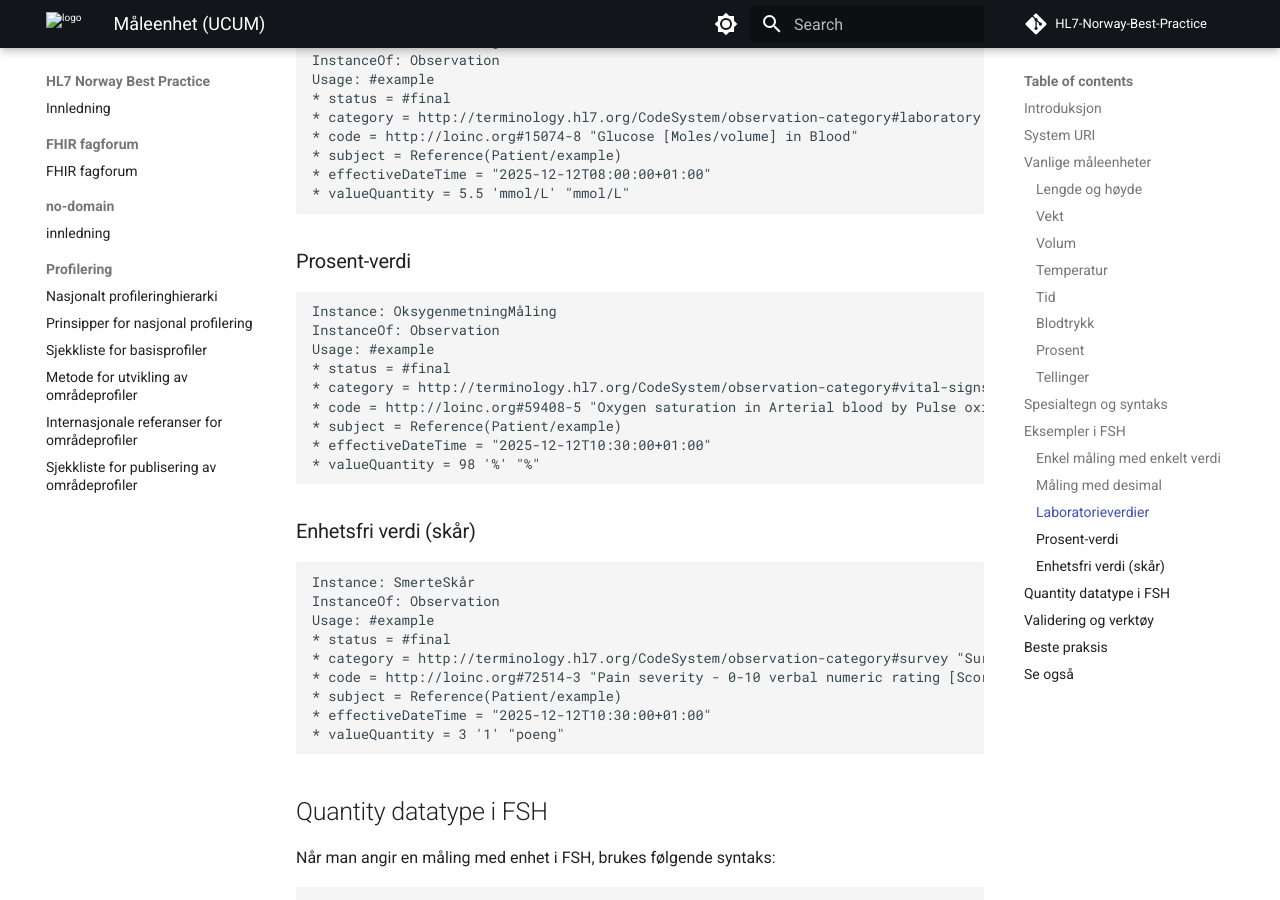
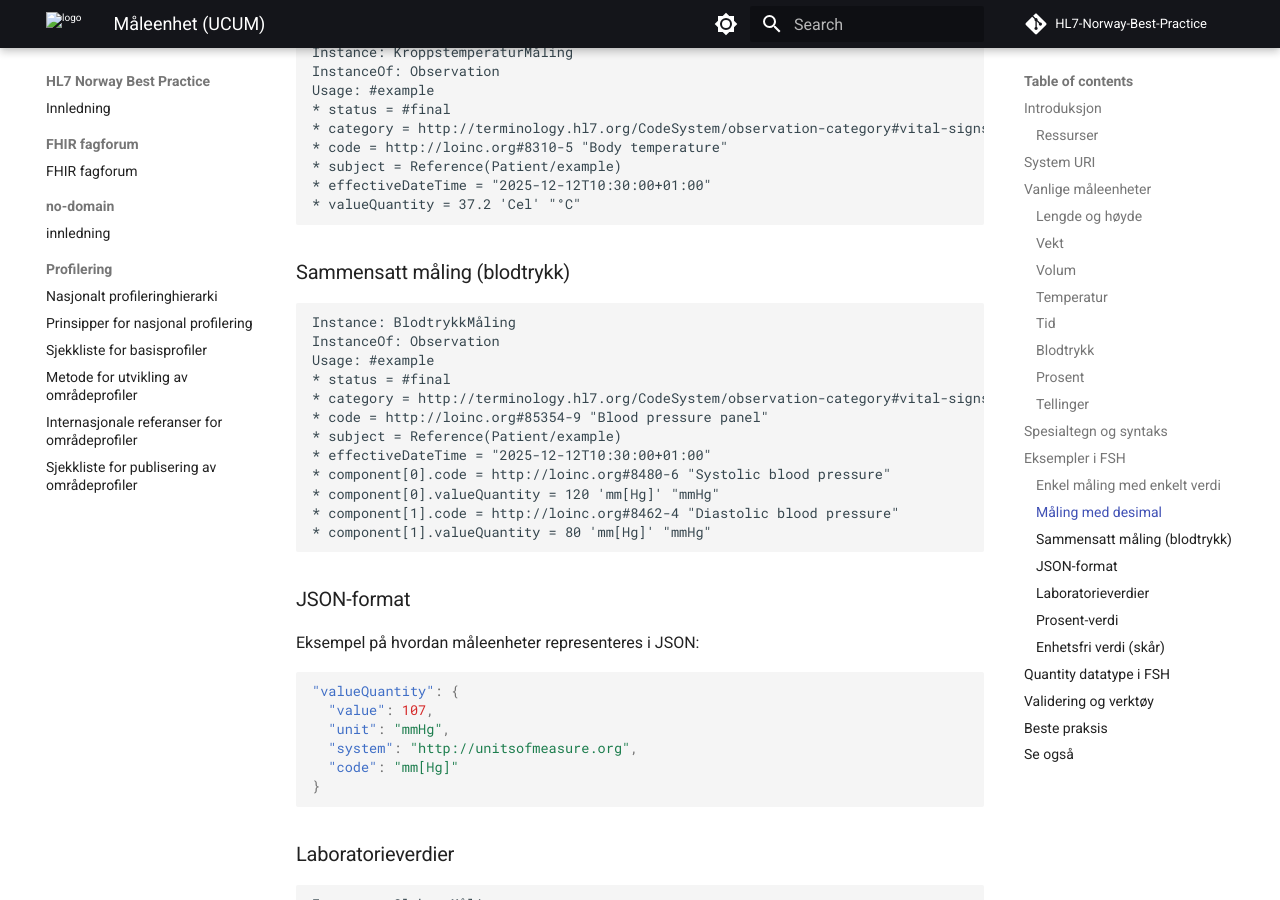
Before and after one commit to HL7Norway/best-practice, an MkDocs documentation site: the page built from docs/profilering/ucum.md, in a window 1280 px wide and 900 px high, scrolled down 2913 px. Built offline with MkDocs 1.6.1 and Material for MkDocs 9.7.7, drawn with Linux system fonts in a browser that asks for light colours; comment, search, counter and statistics services are not loaded; some of the changed text lies outside the part shown.

Commit message:
Consolidate UCUM documentation and update examples
Removed duplicate UCUM documentation from 'IG-og-dokumentasjon/ucum.md' and merged relevant content into 'profilering/ucum.md'. Expanded the UCUM section with additional guidance, resource links, and practical FHIR/JSON examples for representing measurement units.

````diff
--- a/docs/profilering/ucum.md
+++ b/docs/profilering/ucum.md
@@ -11,8 +11,15 @@ parent: Nasjonalt profileringshierarki
 
 UCUM (Unified Code for Units of Measure) er et standardisert kodeverk for måleenheter som brukes i FHIR for å sikre entydig representasjon av enheter på tvers av systemer. UCUM dekker alle enheter som brukes i helsevesenet, fra enkle enheter som kilogram og liter til komplekse sammensatte enheter.
 
+For måleenheter skal det benyttes UCUM hvis måleenheten er en del av UCUM. UCUM benyttes både av [International Patient Summary (IPS)](http://hl7.org/fhir/uv/ips/) og [HL7 FHIR Vital Signs](https://www.hl7.org/fhir/observation-vitalsigns.html).
+
+**Viktig:** Kodeverk for målenhet fra Volven bør ikke benyttes når tilsvarende enhet finnes i UCUM. For legemidlers styrke må det gjøres en vurdering av hvordan måleenheter skal tas i bruk, se [ISO IDMP 11240](https://www.idmp1.com/wiki/iso-11240/).
+
+### Ressurser
+
 * [UCUM hjemmeside](https://ucum.org/)
 * [FHIR UCUM dokumentasjon](https://www.hl7.org/fhir/valueset-ucum-units.html)
+* [Hvordan bruke UCUM med FHIR](https://www.hl7.org/fhir/ucum.html) - Beskriver blant annet hvordan man konstruerer ValueSet (subsett) av UCUM
 
 ## System URI
 
@@ -110,6 +117,36 @@ Usage: #example
 * valueQuantity = 37.2 'Cel' "°C"
 ```
 
+### Sammensatt måling (blodtrykk)
+
+```fsh
+Instance: BlodtrykkMåling
+InstanceOf: Observation
+Usage: #example
+* status = #final
+* category = http://terminology.hl7.org/CodeSystem/observation-category#vital-signs "Vital Signs"
+* code = http://loinc.org#85354-9 "Blood pressure panel"
+* subject = Reference(Patient/example)
+* effectiveDateTime = "2025-12-12T10:30:00+01:00"
+* component[0].code = http://loinc.org#8480-6 "Systolic blood pressure"
+* component[0].valueQuantity = 120 'mm[Hg]' "mmHg"
+* component[1].code = http://loinc.org#8462-4 "Diastolic blood pressure"
+* component[1].valueQuantity = 80 'mm[Hg]' "mmHg"
+```
+
+### JSON-format
+
+Eksempel på hvordan måleenheter representeres i JSON:
+
+```json
+"valueQuantity": {
+  "value": 107,
+  "unit": "mmHg",
+  "system": "http://unitsofmeasure.org",
+  "code": "mm[Hg]"
+}
+```
+
 ### Laboratorieverdier
 
 ```fsh
````
Also changed, not shown: docs/IG-og-dokumentasjon/ucum.md (deleted, +0 -27 lines).
